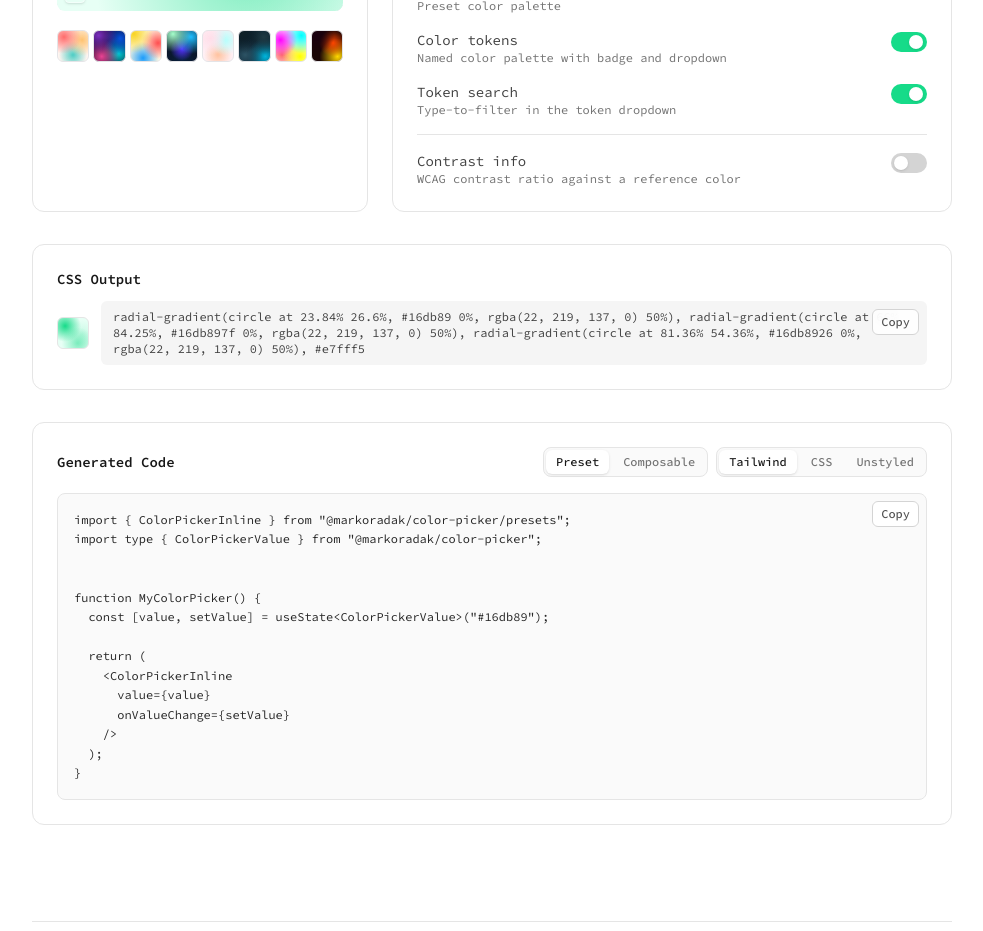
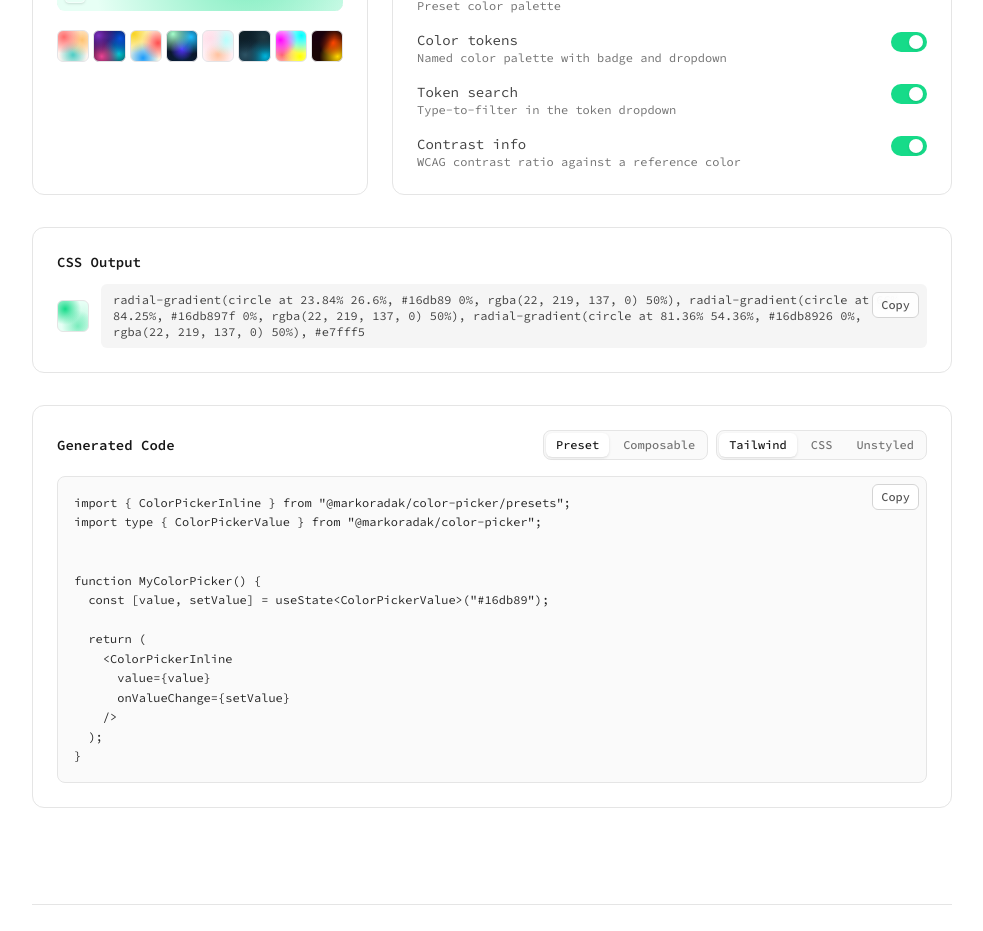
Before and after one commit to markoradak/color-picker, a Next.js app in the folder apps/web/: page / in a window 1280 px wide. Shown: the part 1100-2031 px from the top of the page, without its empty margins (148-1131 px from the left). Built offline with nearby package versions, Linux system fonts and the light colour scheme.

Commit message:
feat: enable contrast information display in PlaygroundClient

```diff
--- a/apps/web/app/playground/playground-client.tsx
+++ b/apps/web/app/playground/playground-client.tsx
@@ -549,7 +549,7 @@ export function PlaygroundClient() {
     enableGradient: true,
     enableTokens: true,
     enableTokenSearch: true,
-    showContrastInfo: false,
+    showContrastInfo: true,
     contrastColor: "#ffffff",
     swatchColors: DEFAULT_SWATCHES,
   });
@@ -677,8 +677,6 @@ export function PlaygroundClient() {
                 onChange={(v) => updateOption("enableTokenSearch", v)}
               />
             )}
-
-            <hr className="border-neutral-200 dark:border-neutral-700" />
 
             <Toggle
               label="Contrast info"
```
